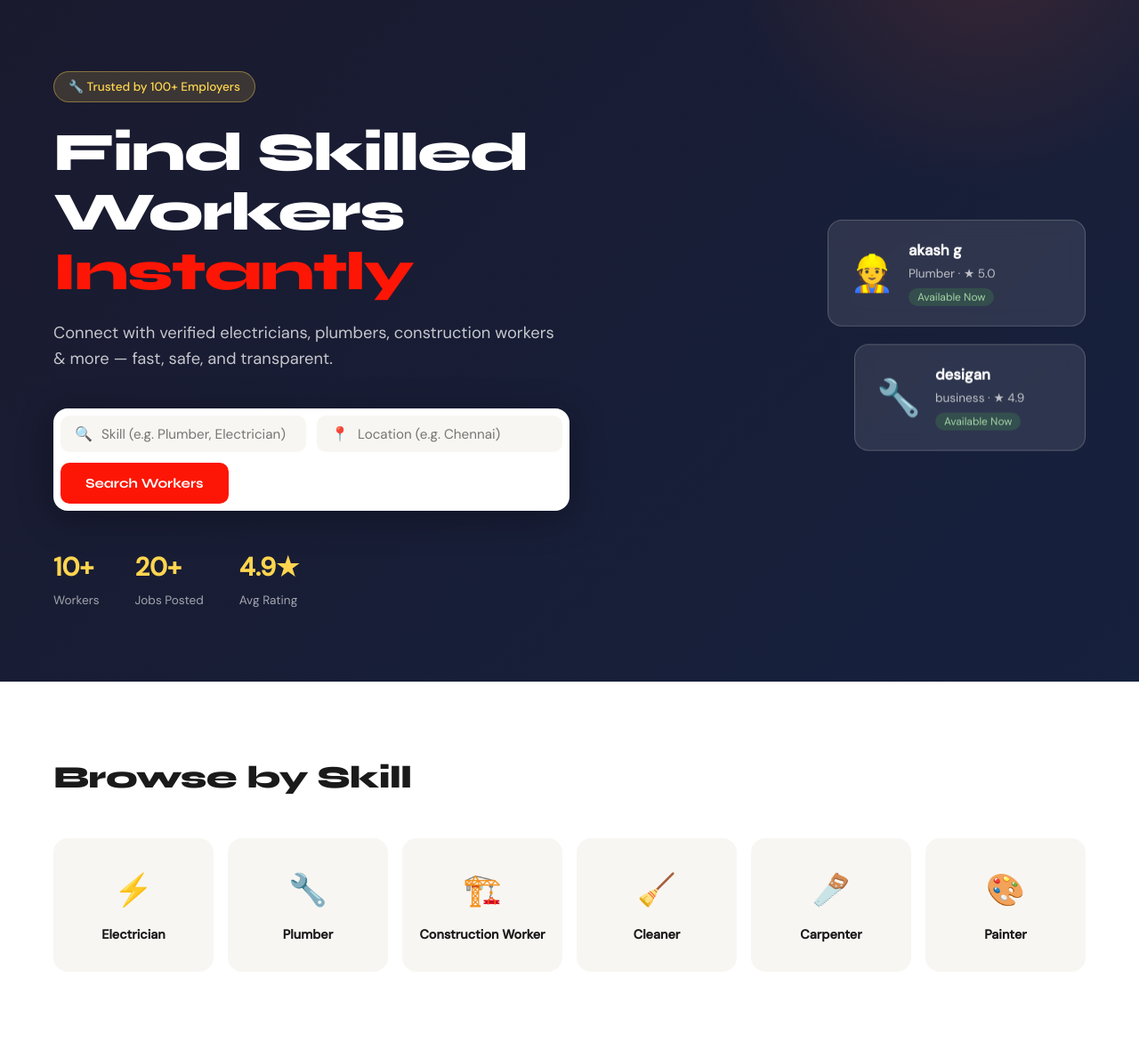
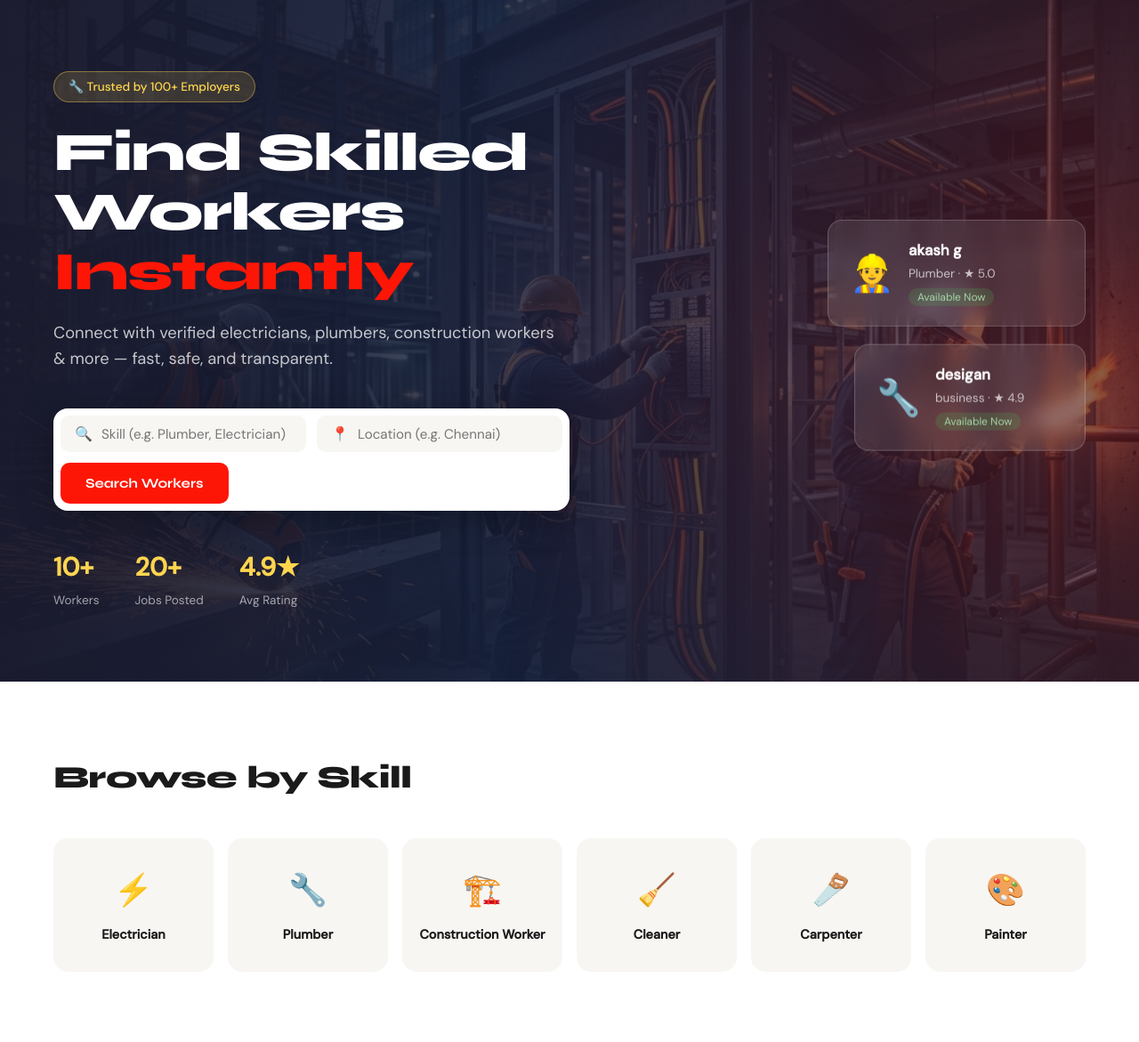
Before and after one commit to itslokeshx/labourhub, a PHP site: page / in a window 1280 px wide. Shown: the part 79-1250 px from the top of the page at 89% size. Run offline with PHP 8.4, Linux system fonts and the light colour scheme; data that the repository does not hold is empty.

Commit message:
feat: update hero section with background image and refined gradient overlay

```diff
--- a/style.css
+++ b/style.css
@@ -70,7 +70,10 @@ a { text-decoration: none; color: inherit; }
 .hero {
     display: flex; align-items: center; justify-content: space-between;
     padding: 80px 60px;
-    background: linear-gradient(135deg, var(--secondary) 0%, #16213E 100%);
+    background: linear-gradient(to right, rgba(26, 26, 46, 0.95) 0%, rgba(22, 33, 62, 0.8) 50%, rgba(26, 26, 46, 0.6) 100%), url('assets/hero-bg.png');
+    background-size: cover;
+    background-position: center;
+    background-attachment: fixed;
     color: white;
     min-height: 90vh;
     position: relative; overflow: hidden;
@@ -78,9 +81,8 @@ a { text-decoration: none; color: inherit; }
 
 .hero::before {
     content: '';
-    position: absolute; top: -50%; right: -10%;
-    width: 600px; height: 600px;
-    background: radial-gradient(circle, rgba(255,87,34,0.15) 0%, transparent 70%);
+    position: absolute; top: 0; left: 0; right: 0; bottom: 0;
+    background: radial-gradient(circle at right center, rgba(253, 22, 5, 0.2) 0%, transparent 60%);
     pointer-events: none;
 }
 
```
Also changed, not shown: assets/hero-bg.png (added).
